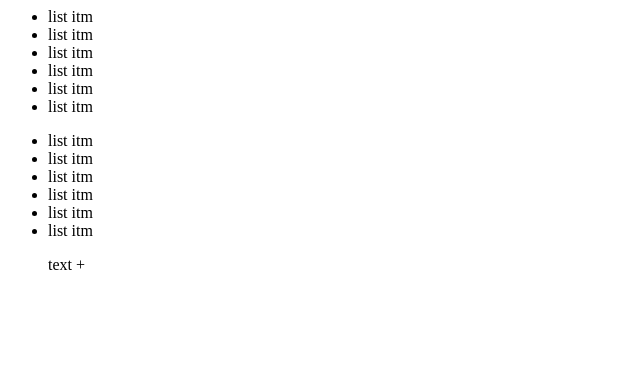
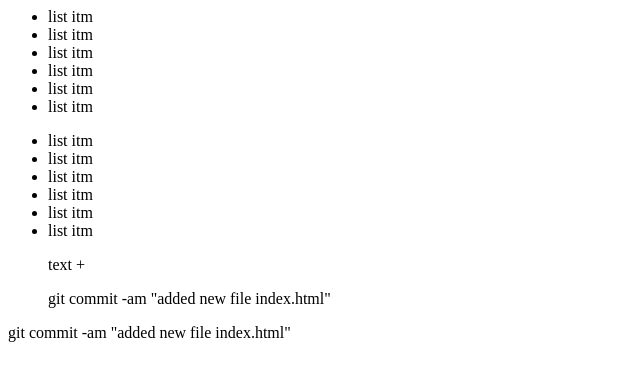
Before and after one commit to yuriy49/git_start_yura, a plain HTML site: page index.html in a window 1280 px wide. Shown: the whole page, without its empty margins (0-640 px from the left). Drawn offline with Linux system fonts and the light colour scheme.

Commit message:
added new file index.html

```diff
--- a/index.html
+++ b/index.html
@@ -17,5 +17,7 @@
     <li>list itm</li>
     <li>list itm</li>
     <p>text +</p>
+    <p>git commit -am "added new file index.html"</p>
   </ul>
 </div>
+<p>git commit -am "added new file index.html"</p>
```
